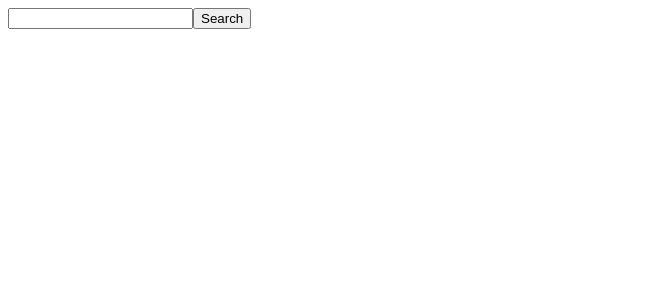
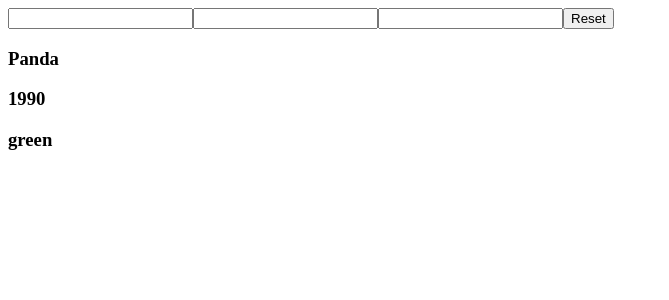
Before and after one commit to NDRXandrei/React-ex, a React (Create React App) app in the folder my-app/: page / in a window 1280 px wide. Shown: the top 300 px of the page, without its empty margins (0-669 px from the left). Built offline with nearby package versions, Linux system fonts and the light colour scheme.

Commit message:
aggiunto card details

```diff
--- a/my-app/src/App.js
+++ b/my-app/src/App.js
@@ -14,6 +14,7 @@ import { GithubUser } from "./GithubUser";
 import { GithubUserList } from "./GithubUserList";
 import { CustomCounter } from "./CustomCounter";
 import { CustomForm } from "./CustomForm";
+import { CardDetails } from "./CardDetails";
 
 export class App extends React.Component {
 
@@ -43,9 +44,10 @@ export class App extends React.Component {
         </LanguageContext.Provider> */}
         {/* <Sum /> */}
         {/* <GithubUser /> */}
-        <GithubUserList />
+        {/* <GithubUserList /> */}
         {/* <CustomCounter /> */}
         {/* <CustomForm /> */}
+        <CardDetails car={{model: 'Panda', year: 1990, color: 'green'}}/>
       </div>
     );
   }
--- /dev/null
+++ b/my-app/src/CardDetails.js
@@ -0,0 +1,29 @@
+import React, { useEffect, useRef, useState } from "react";
+
+export function CardDetails(props) {
+  const inputEl = useRef("");
+  const [car, setCar] = useState(props.car);
+
+  const onSubmit = (e) => {
+    setCar(props.car);
+  };
+
+  const inputValue = (e) => {
+    const name = e.target.name;
+    const value = e.target.value;
+    setCar({ ...car, [name]: value });
+    inputEl.current = car;
+  };
+
+  return (
+    <>
+      <input ref={inputEl} onChange={inputValue} type="text" name="model" />
+      <input ref={inputEl} onChange={inputValue} type="text" name="year" />
+      <input ref={inputEl} onChange={inputValue} type="text" name="color" />
+      <button onClick={onSubmit}>Reset</button>
+      <h3>{car.model}</h3>
+      <h3>{car.year}</h3>
+      <h3>{car.color}</h3>
+    </>
+  );
+}
```
